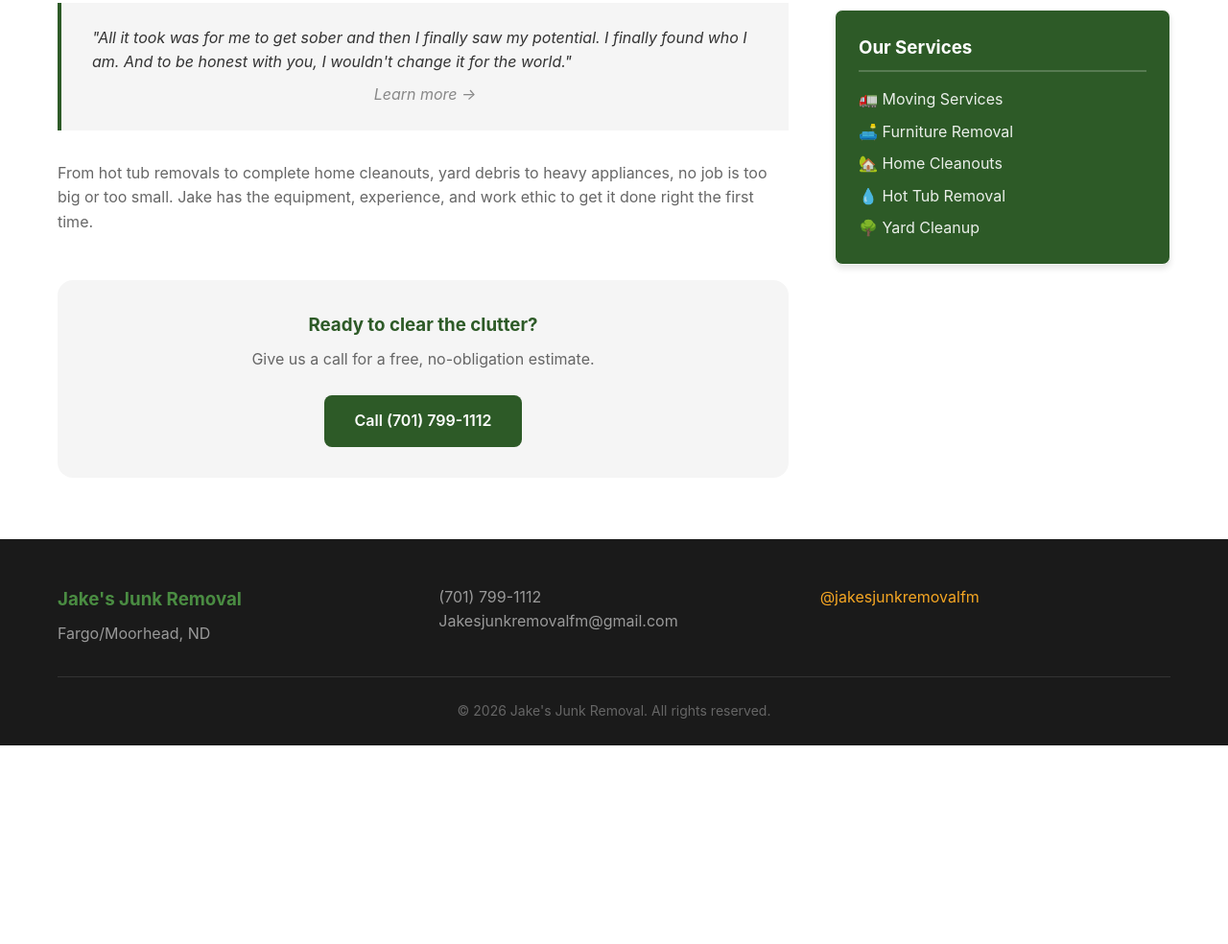
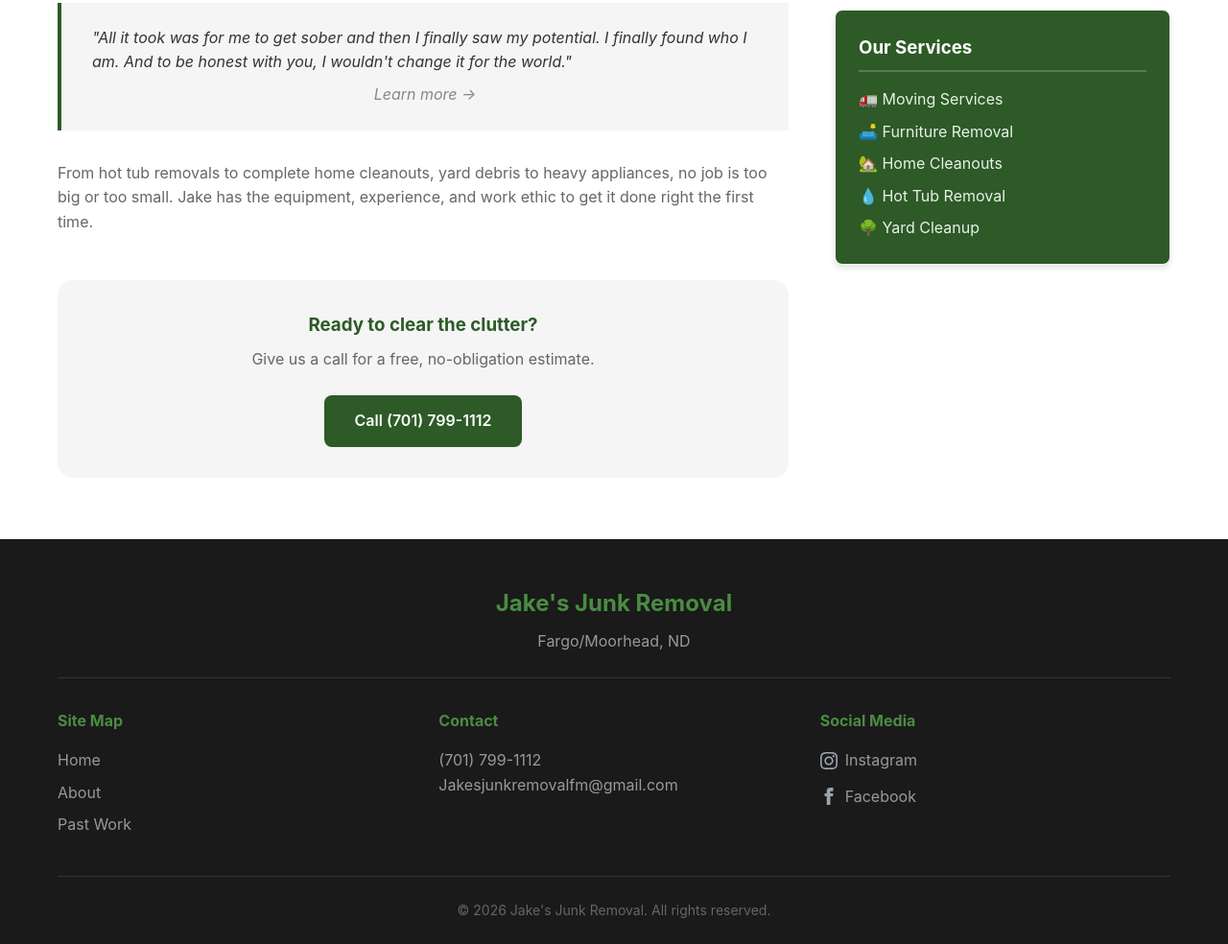
Before and after one commit to cody-elhard/jakes-junk-removal, a plain HTML site: page about.html in a window 1280 px wide. Shown: the part 1299-2283 px from the top of the page at 96% size. Before the commit the page ends 2076 px from the top, so only its background shows below. Drawn offline with Linux system fonts and the light colour scheme.

Commit message:
better footer

```diff
--- a/about.html
+++ b/about.html
@@ -95,17 +95,30 @@
 
     <footer class="footer">
         <div class="container">
+            <div class="footer-brand-row">
+                <h3>Jake's Junk Removal</h3>
+                <p>Fargo/Moorhead, ND</p>
+            </div>
             <div class="footer-content">
-                <div class="footer-brand">
-                    <h3>Jake's Junk Removal</h3>
-                    <p>Fargo/Moorhead, ND</p>
+                <div class="footer-sitemap">
+                    <h4>Site Map</h4>
+                    <ul>
+                        <li><a href="index.html">Home</a></li>
+                        <li><a href="about.html">About</a></li>
+                        <li><a href="past-work.html">Past Work</a></li>
+                    </ul>
                 </div>
                 <div class="footer-contact">
+                    <h4>Contact</h4>
                     <p><a href="tel:7017991112">(701) 799-1112</a></p>
                     <p><a href="mailto:Jakesjunkremovalfm@gmail.com">Jakesjunkremovalfm@gmail.com</a></p>
                 </div>
                 <div class="footer-social">
-                    <a href="https://instagram.com/jakesjunkremovalfm" target="_blank">@jakesjunkremovalfm</a>
+                    <h4>Social Media</h4>
+                    <ul>
+                        <li><a href="https://instagram.com/jakesjunkremovalfm" target="_blank"><img src="images/social/instagram.svg" alt="Instagram" class="social-icon"> Instagram</a></li>
+                        <li><a href="https://www.facebook.com/p/Jakes-Junk-Removal-61575548785131/" target="_blank"><img src="images/social/facebook.svg" alt="Facebook" class="social-icon"> Facebook</a></li>
+                    </ul>
                 </div>
             </div>
             <div class="footer-bottom">
--- a/styles.css
+++ b/styles.css
@@ -727,6 +727,23 @@ img {
     padding: 3rem 0 1.5rem;
 }
 
+.footer-brand-row {
+    text-align: center;
+    margin-bottom: 2rem;
+    padding-bottom: 1.5rem;
+    border-bottom: 1px solid var(--gray-dark);
+}
+
+.footer-brand-row h3 {
+    color: var(--primary-light);
+    margin-bottom: 0.5rem;
+    font-size: 1.5rem;
+}
+
+.footer-brand-row p {
+    color: var(--gray-light);
+}
+
 .footer-content {
     display: grid;
     grid-template-columns: repeat(auto-fit, minmax(200px, 1fr));
@@ -734,13 +751,42 @@ img {
     margin-bottom: 2rem;
 }
 
-.footer-brand h3 {
+.footer-content h4 {
     color: var(--primary-light);
+    margin-bottom: 1rem;
+    font-size: 1rem;
+}
+
+.footer-sitemap ul,
+.footer-social ul {
+    list-style: none;
+    padding: 0;
+    margin: 0;
+}
+
+.footer-sitemap ul li,
+.footer-social ul li {
     margin-bottom: 0.5rem;
 }
 
-.footer-brand p {
+.footer-sitemap a,
+.footer-social a {
     color: var(--gray-light);
+    transition: var(--transition);
+    display: inline-flex;
+    align-items: center;
+    gap: 0.5rem;
+}
+
+.footer-sitemap a:hover,
+.footer-social a:hover {
+    color: var(--white);
+}
+
+.social-icon {
+    width: 18px;
+    height: 18px;
+    flex-shrink: 0;
 }
 
 .footer-contact a {
@@ -750,10 +796,6 @@ img {
 
 .footer-contact a:hover {
     color: var(--white);
-}
-
-.footer-social a {
-    color: var(--secondary);
 }
 
 .footer-bottom {
```
Also changed, not shown: index.html (+17 -4 lines), past-work.html (+17 -4 lines), images/social/facebook.svg (added), images/social/instagram.svg (added).
